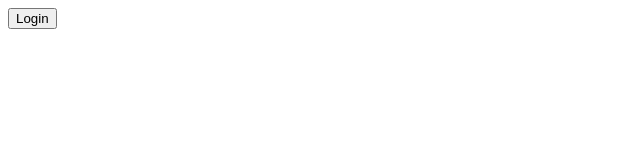
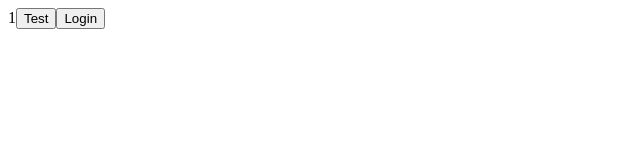
Before and after one commit to mail4hafij/react-redux, a React (Create React App) app: page / in a window 1280 px wide. Shown: the top 160 px of the page, without its empty margins (0-640 px from the left). Built offline with nearby package versions, Linux system fonts and the light colour scheme.

Commit message:
added rendering example

```diff
--- a/src/App.js
+++ b/src/App.js
@@ -11,6 +11,7 @@ import CustomHookExample from "./components/CustomHookExample";
 import UseContextExample from "./components/UseContextExample";
 import UseFormExample from "./components/UseFormExample";
 import UseMemoExample from "./components/UseMemoExample";
+import RenderExample from "./components/RenderExample";
 
 export default function App() {
   // useState gives us the opportunity to maintain state.
@@ -58,6 +59,7 @@ export default function App() {
   } else {
     return (
       <div>
+        <RenderExample />
         <button onClick={loginHandler}>Login</button>
       </div>
     );
--- /dev/null
+++ b/src/components/RenderExample.js
@@ -0,0 +1,61 @@
+import React, { useState, useEffect } from "react";
+
+export default function RenderExample() {
+  const [count, setCount] = useState(0);
+  const [anotherCount, setAnotherCount] = useState(0);
+
+  // Will cause infitie render - since the state is changed everytime the component gets rendered
+  // setCount(count + 1);
+
+  useEffect(() => {
+    // will cause to rerender once on the page load.
+    setCount(count + 1);
+    console.log("inside the useEffect count");
+  }, []);
+
+  useEffect(() => {
+    // will cause to rerender once on the page load.
+    setAnotherCount(anotherCount + 1);
+    console.log("inside the useEffect anothercount");
+  }, []);
+
+  // Note: Both useEffects want to render the component since both chage the states (count, anotherCount)
+  // But react will basically render once since it is enough to do so.
+
+  function passingToChildElement() {
+    setCount(count + 1);
+    console.log("will be called from child element 1");
+  }
+
+  console.log("rendering");
+
+  return (
+    <>
+      <ChildElement1 prop={count} pass={passingToChildElement}></ChildElement1>
+      <ChildElement2></ChildElement2>
+    </>
+  );
+}
+
+export function ChildElement1({ prop, pass }) {
+  useEffect(() => {
+    console.log("\tinside the child 1 useEffect");
+  }, []);
+
+  function inTheChildElement() {
+    console.log("\tin the child element 1");
+    pass();
+  }
+  console.log("\trendering child 1");
+  return (
+    <>
+      {prop}
+      <button onClick={inTheChildElement}>Test</button>
+    </>
+  );
+}
+
+export function ChildElement2() {
+  console.log("\trendering child 2");
+  return <></>;
+}
```
Also changed, not shown: 1 other file (tests, documents, lock files or other folders).
